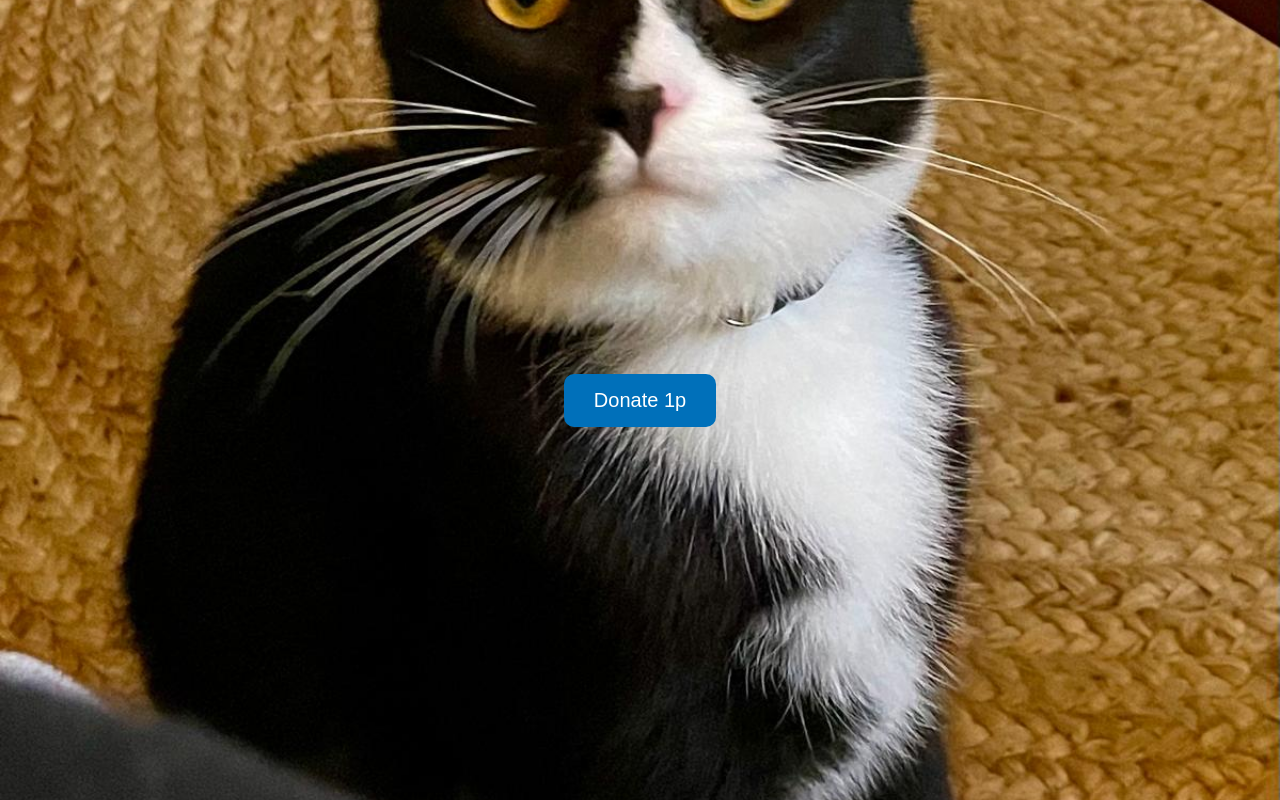
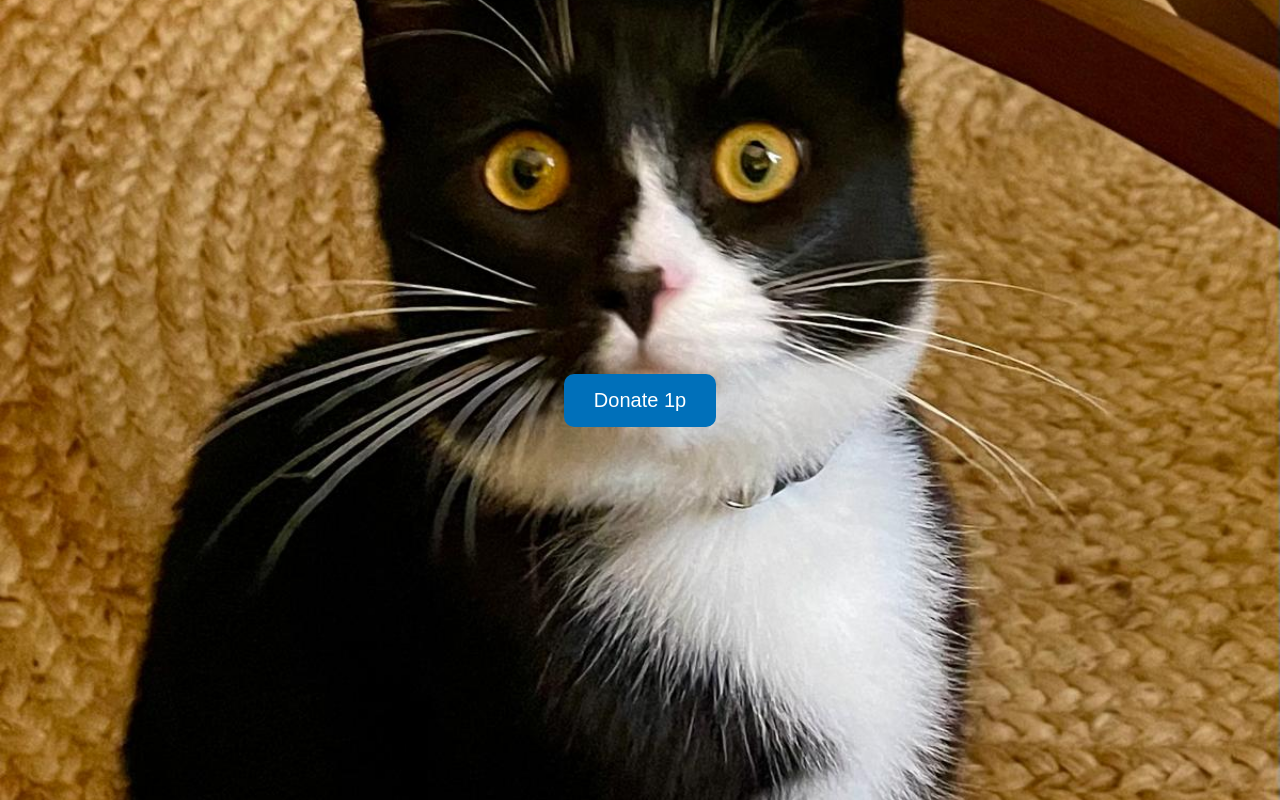
Before and after one commit to Subjecktive/1p-dono, a plain HTML site: page index.html in a window 1280 px wide. Drawn offline with Linux system fonts and the light colour scheme.

Commit message:
Update index.html

```diff
--- a/index.html
+++ b/index.html
@@ -1,4 +1,3 @@
-
 <!DOCTYPE html>
 <html lang="en">
 <head>
@@ -7,7 +6,7 @@
     <title>Donate 1p</title>
     <style>
         body {
-            background: url('image1.jpg') no-repeat center center fixed;
+            background: url('image1.jpg') no-repeat center top 30%;
             background-size: cover;
             display: flex;
             justify-content: center;
```
